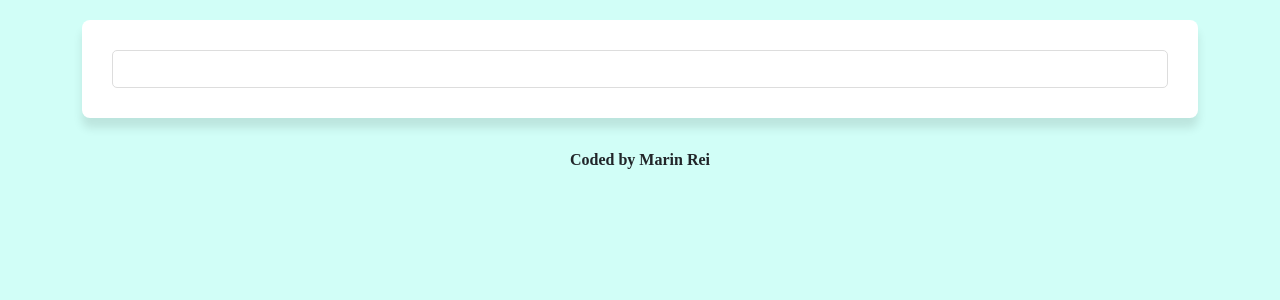
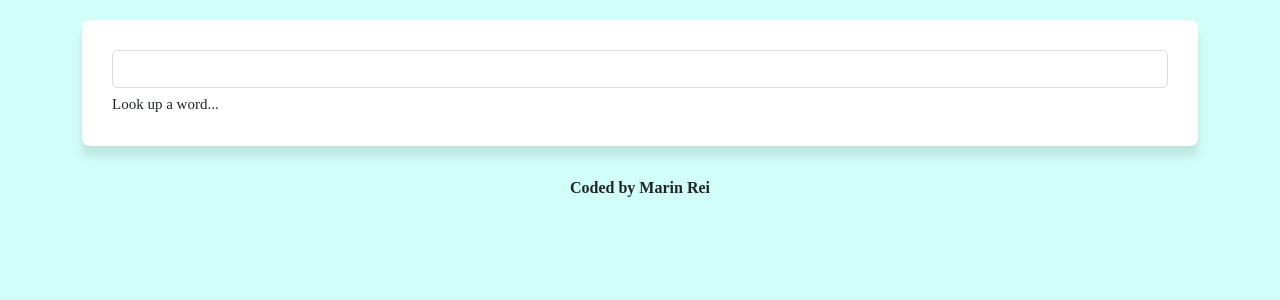
Before and after one commit to mariiiiin913/my-dictionary-project, a React (Create React App) app: page / in a window 1280 px wide. Shown: the top 300 px of the page. Built offline with nearby package versions, Linux system fonts and the light colour scheme.

Commit message:
Added className hint

```diff
--- a/src/Dictionary.js
+++ b/src/Dictionary.js
@@ -29,6 +29,9 @@ const[results, setResults]=useState(null);
           <form onSubmit={search}>
             <input type="search" onChange={handleKeywordUpdate}/>
             </form>
+            <div className="hint">
+              Look up a word...
+            </div>
             </section>
             <Results results={results}/>
             </div>);
```
